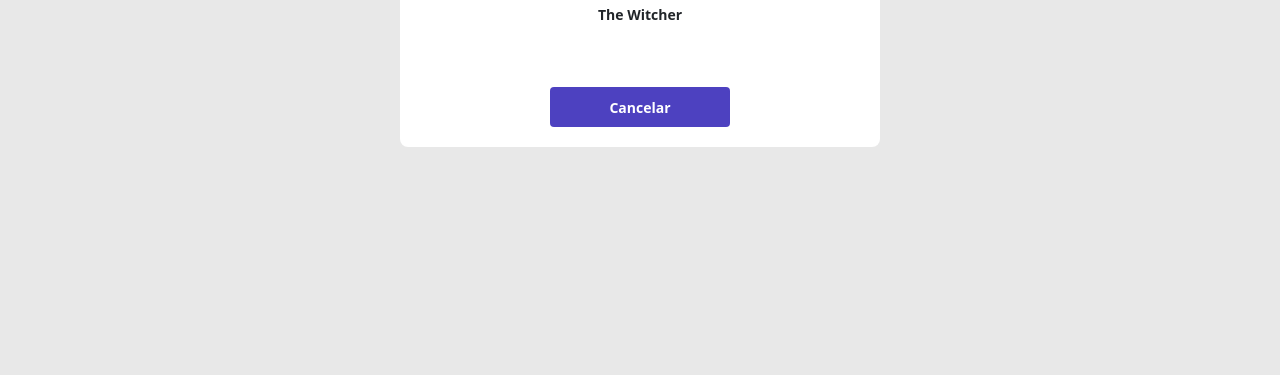
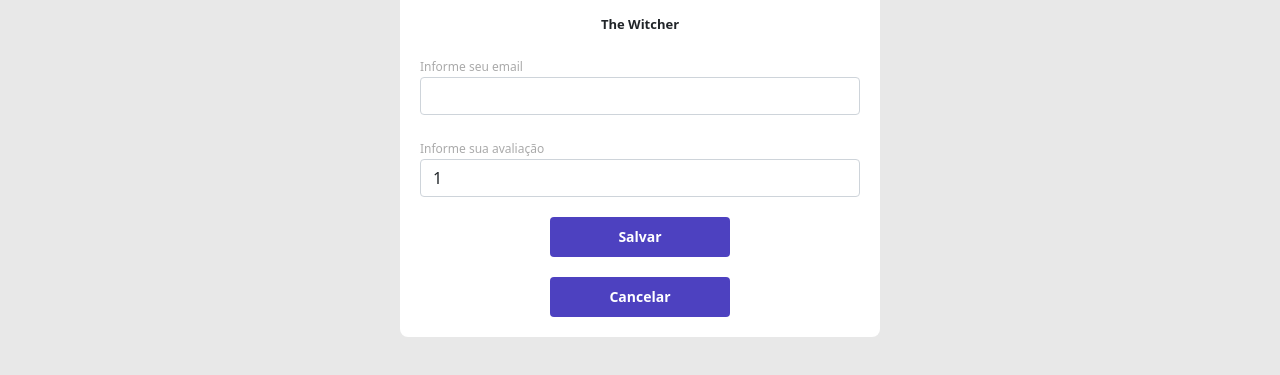
Before and after one commit to Rafael-Melo/dsmovie, a plain HTML site: page form.html in a window 1280 px wide. Shown: the part 353-728 px from the top of the page. Drawn offline with nearby package versions, Linux system fonts and the light colour scheme.

Commit message:
Formulario PARTE 2

```diff
--- a/CSS/styles.css
+++ b/CSS/styles.css
@@ -5,7 +5,8 @@
     --bg-gray: #E8E8E8;
     --text-gray: #4A4A4A;
     --color-primary: #4D41C0;
-    --white: #FFF
+    --white: #FFF;
+    --text-light-gray: #AAA;
 }
 
 * {
@@ -105,9 +106,47 @@ a, a:hover {
     align-items: center;
     justify-content: center;
     border-radius: 4px;
+    border: 0;
 }
 
 .dsmovie-form-container {
     padding: 40px 0;
     max-width: 480px;
 }
+
+.dsmovie-form-description {
+    background-color: var(--white);
+    padding: 20px;
+    display: flex;
+    flex-direction: column;
+    align-items: center;
+    border-radius: 0 0 8px 8px;
+}
+
+.dsmovie-form {
+    width: 100%;
+}
+
+.dsmovie-form-description h3 {
+    font-size: 13px;
+    font-weight: 700;
+    margin-bottom: 20px;
+}
+
+.dsmovie-form-group {
+    margin-bottom: 20px;
+}
+
+.dsmovie-form-group label {
+    font-size: 12px;
+    color: var(--text-light-gray);
+}
+
+.dsmovie-form-btn-container {
+    height: 100px;
+    display: flex;
+    flex-direction: column;
+    align-items: center;
+    justify-content: space-between;
+
+}
--- a/form.html
+++ b/form.html
@@ -6,10 +6,8 @@
     <meta http-equiv="X-UA-Compatible" content="IE=edge">
     <meta name="viewport" content="width=device-width, initial-scale=1.0">
     <title>DSMovie</title>
-
     <link href="https://cdn.jsdelivr.net/npm/bootstrap@5.1.3/dist/css/bootstrap.min.css" rel="stylesheet"
         integrity="sha384-1BmE4kWBq78iYhFldvKuhfTAU6auU8tT94WrHftjDbrCEXSU1oBoqyl2QvZ6jIW3" crossorigin="anonymous">
-
     <link rel="stylesheet" href="CSS/styles.css" </head>
 
 <body>
@@ -22,22 +20,38 @@
             </div>
         </nav>
     </header>
-
     <main>
         <section id="dsmovie-cform-section">
             <div class="container dsmovie-form-container">
-
                 <div>
                     <div class="dsmovie-card">
                         <img src="https://www.themoviedb.org/t/p/w533_and_h300_bestv2/jBJWaqoSCiARWtfV0GlqHrcdidd.jpg"
                             alt="The Witcher">
-                        <div class="dsmovie-card-description">
+                        <div class="dsmovie-form-description">
                             <h3>The Witcher</h3>
-                            <a class="dsmovie-btn" href="index.html">Cancelar</a>
+                            <form class="dsmovie-form">
+                                <div class="form-group dsmovie-form-group">
+                                    <label for="email">Informe seu email</label>
+                                    <input class="form-control" type="email" id="email">
+                                </div>
+                                <div class="form-group dsmovie-form-group">
+                                    <label for="score">Informe sua avaliação</label>
+                                    <select class="form-control" name="score" id="score">
+                                        <option value="1">1</option>
+                                        <option value="2">2</option>
+                                        <option value="3">3</option>
+                                        <option value="4">4</option>
+                                        <option value="5">5</option>
+                                    </select>
+                                </div>
+                                <div class="dsmovie-form-btn-container">
+                                    <button class="dsmovie-btn" type="submit">Salvar</button>
+                                    <a class="dsmovie-btn" href="index.html">Cancelar</a>
+                                </div>
+                            </form>
                         </div>
                     </div>
                 </div>
-
             </div>
         </section>
     </main>
```
